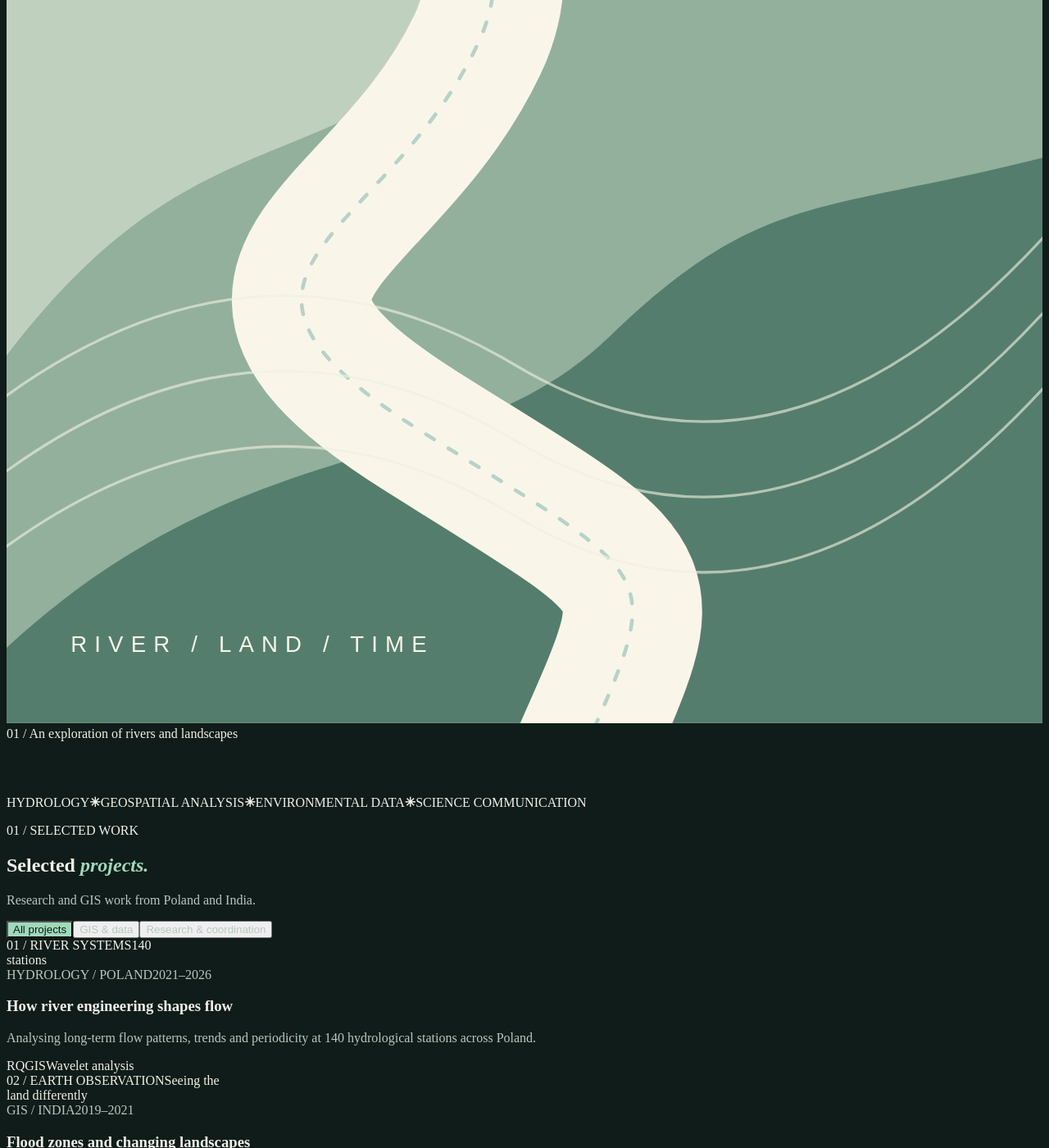
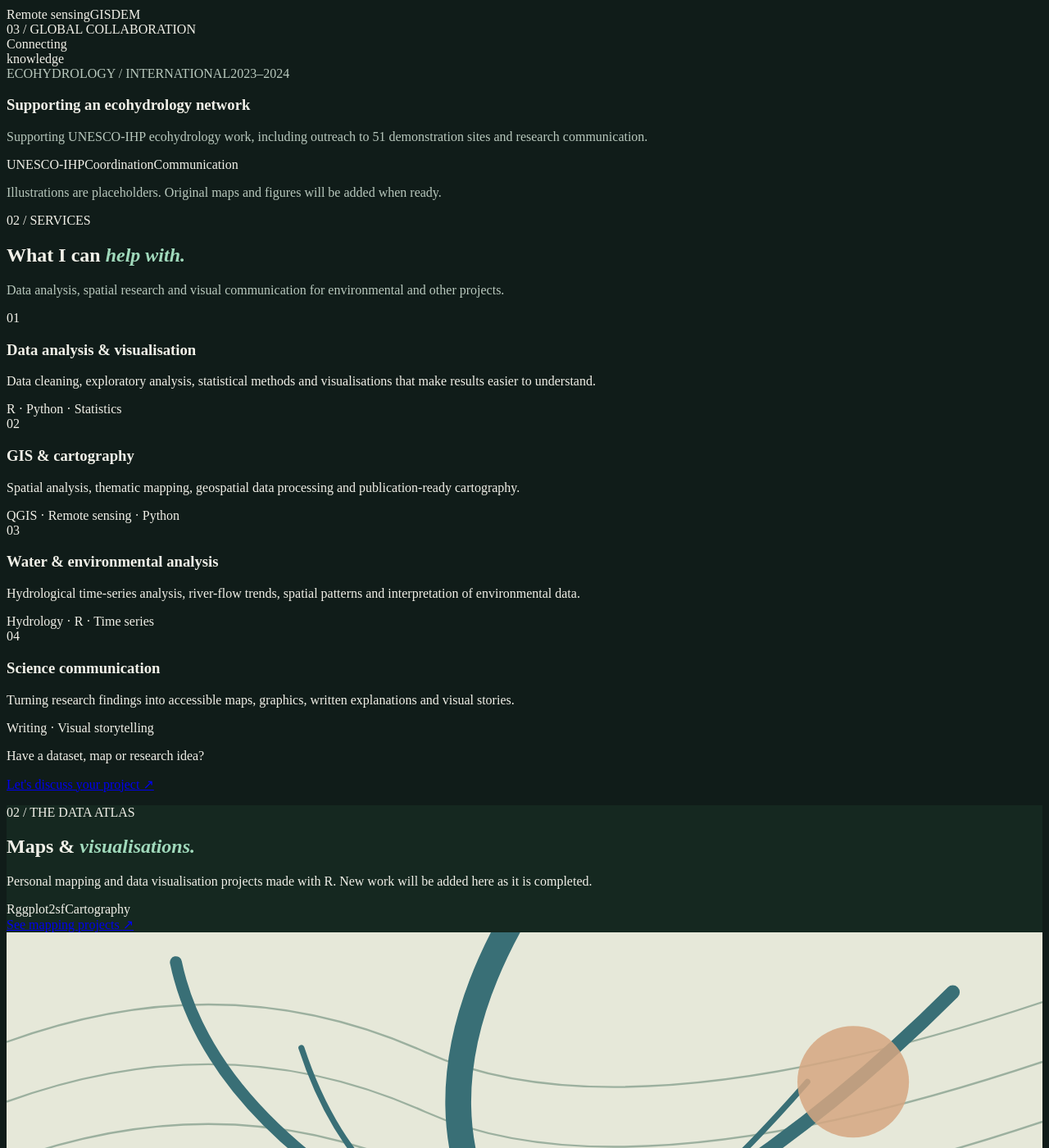
Before and after one commit to Troctolite/Troctolite.github.io, a Jekyll site: the page built from index.html, in a window 1280 px wide and 1400 px high, scrolled down 1346 px. Shown: the whole window at 82% size. Built offline with Jekyll 4.4.1, drawn with Linux system fonts in a browser that asks for light colours; some of the changed text lies outside the part shown.

Commit message:
Update index.html

```diff
--- a/index.html
+++ b/index.html
@@ -2,47 +2,71 @@
 layout: default
 ---
   <main id="main">
+
 <section class="hero shell" aria-labelledby="hero-heading">
+
   <div class="hero-copy">
-        <p class="eyebrow"><span class="small-rule"></span> HYDROLOGY / GIS / DATA VISUALISATION</p>
-        <h1 id="hero-heading">Hydrology, maps, <em>and environmental data.</em></h1>
-        <p class="hero-lede">I’m Geetika Chauhan, a hydrologist and GIS analyst based in Warsaw. My work focuses on river systems, spatial analysis and environmental data.</p>
-        <p class="hero-support">Here you can find my research, mapping projects, writing and comics.</p>
-        <div class="hero-actions"><a class="button button-primary" href="{{ "/projects/" | relative_url }}">Explore my work <span aria-hidden="true">↗</span></a><a class="text-link" href="{{ "/cv/" | relative_url }}">View CV <span aria-hidden="true">↗</span></a><a class="text-link" href="{{ "/about/" | relative_url }}">About me <span aria-hidden="true">↗</span></a></div>
-        <p class="location-line">Based in Warsaw, Poland <span aria-hidden="true">✳</span> Hydrology · GIS · Visual storytelling</p>
+    <p class="eyebrow">
+      <span class="small-rule"></span>
+      WATER & ENVIRONMENTAL DATA ANALYST
+    </p>
+
+    <h1 id="hero-heading">
+      From data to <em>understanding.</em>
+    </h1>
+
+    <p class="hero-lede">
+      I'm Geetika Chauhan, a hydrologist and data analyst
+      working with environmental datasets, GIS and
+      statistical methods.
+    </p>
+
+    <p class="hero-support">
+      I analyse data, create maps and communicate results
+      through clear visualisations. My specialisation is
+      water and environmental data, but I also work on
+      projects across other fields.
+    </p>
+
+    <div class="hero-actions">
+      <a class="button button-primary"
+         href="{{ '/projects/' | relative_url }}">
+        Explore my projects ↗
+      </a>
+
+      <a class="button button-outline"
+         href="{{ '/contact/' | relative_url }}">
+        Work with me ↗
+      </a>
+
+      <a class="text-link"
+         href="{{ '/cv/' | relative_url }}">
+        View CV ↗
+      </a>
+    </div>
+
+    <p class="location-line">
+      Based in Warsaw, Poland · Open to employment
+      and freelance collaborations
+    </p>
   </div>
 
   <div class="hero-art">
     <img
+      class="hero-map"
       src="{{ '/images/vitula%20lung.png' | relative_url }}"
-    alt="The Vistula river basin in Poland, visualised using Strahler stream order."
-    class="hero-map"
+      alt="The Vistula River Basin, visualised using
+      Strahler stream order."
       loading="eager"
       fetchpriority="high"
-    decoding="async"
     >
     <span class="art-caption">
       The Vistula Basin · QGIS · HydroRIVERS
     </span>
   </div>
 
-        <svg viewBox="0 0 550 620" xmlns="http://www.w3.org/2000/svg" aria-hidden="true">
-          <rect width="550" height="620" rx="4" fill="#dce4d7"/>
-          <path d="M0 130C140 40 240 92 350 0H550V620H0Z" fill="#c0d0be"/>
-          <path d="M0 425C95 300 160 332 240 260S410 198 550 120V620H0Z" fill="#93b09d"/>
-          <path d="M0 580C130 460 240 492 320 415S430 350 550 320V620H0Z" fill="#557d6d"/>
-          <path d="M160 -30C120 100 300 155 250 260S85 380 220 465 350 535 300 650" fill="none" stroke="#f9f6e9" stroke-width="74" stroke-linecap="round"/>
-          <path d="M160 -30C120 100 300 155 250 260S85 380 220 465 350 535 300 650" fill="none" stroke="#b7d2c9" stroke-width="2" stroke-linecap="round" stroke-dasharray="5 9"/>
-          <g fill="none" stroke="#eff1df" stroke-width="1.4" opacity=".62">
-            <path d="M-30 120Q130 10 245 110T570 40"/><path d="M-30 160Q130 50 245 150T570 80"/><path d="M-30 200Q130 90 245 190T570 120"/>
-            <path d="M-30 470Q120 340 270 430T570 340"/><path d="M-30 510Q120 380 270 470T570 380"/><path d="M-30 550Q120 420 270 510T570 420"/>
-          </g>
-          <circle cx="434" cy="108" r="43" fill="#e7c8a6"/><circle cx="434" cy="108" r="62" fill="none" stroke="#f6edda" stroke-width="1"/>
-          <text x="34" y="582" fill="#f8f6e9" font-family="sans-serif" font-size="12" letter-spacing="4">RIVER / LAND / TIME</text>
-        </svg>
-        <span class="art-caption">01 / An exploration of rivers and landscapes</span>
-      </div>
 </section>
+
 
     <section class="marquee" aria-label="Areas of work"><div class="shell marquee-inner"><span>HYDROLOGY</span><b>✳</b><span>GEOSPATIAL ANALYSIS</span><b>✳</b><span>ENVIRONMENTAL DATA</span><b>✳</b><span>SCIENCE COMMUNICATION</span></div></section>
 
@@ -55,6 +79,87 @@ layout: default
         <article class="project-card" data-category="research"><div class="project-visual visual-unesco"><span class="visual-index">03 / GLOBAL COLLABORATION</span><div class="orbit orbit-one"></div><div class="orbit orbit-two"></div><div class="orbit orbit-three"></div><span class="visual-title small">Connecting<br>knowledge</span></div><div class="project-meta"><span>ECOHYDROLOGY / INTERNATIONAL</span><span>2023–2024</span></div><h3>Supporting an ecohydrology network</h3><p>Supporting UNESCO-IHP ecohydrology work, including outreach to 51 demonstration sites and research communication.</p><div class="tags"><span>UNESCO-IHP</span><span>Coordination</span><span>Communication</span></div></article>
       </div>
       <p class="section-note">Illustrations are placeholders. Original maps and figures will be added when ready.</p>
+    </section>
+
+<section class="services-section" id="services">
+  <div class="shell">
+
+    <div class="section-head">
+      <div>
+        <p class="eyebrow">02 / SERVICES</p>
+        <h2>What I can <em>help with.</em></h2>
+      </div>
+      <p>
+        Data analysis, spatial research and visual
+        communication for environmental and other projects.
+      </p>
+    </div>
+
+    <div class="services-grid">
+
+      <article class="service-card">
+        <span class="service-number">01</span>
+        <h3>Data analysis & visualisation</h3>
+        <p>
+          Data cleaning, exploratory analysis,
+          statistical methods and visualisations
+          that make results easier to understand.
+        </p>
+        <span class="service-tools">
+          R · Python · Statistics
+        </span>
+      </article>
+
+      <article class="service-card">
+        <span class="service-number">02</span>
+        <h3>GIS & cartography</h3>
+        <p>
+          Spatial analysis, thematic mapping,
+          geospatial data processing and
+          publication-ready cartography.
+        </p>
+        <span class="service-tools">
+          QGIS · Remote sensing · Python
+        </span>
+      </article>
+
+      <article class="service-card">
+        <span class="service-number">03</span>
+        <h3>Water & environmental analysis</h3>
+        <p>
+          Hydrological time-series analysis,
+          river-flow trends, spatial patterns
+          and interpretation of environmental data.
+        </p>
+        <span class="service-tools">
+          Hydrology · R · Time series
+        </span>
+      </article>
+
+      <article class="service-card">
+        <span class="service-number">04</span>
+        <h3>Science communication</h3>
+        <p>
+          Turning research findings into
+          accessible maps, graphics, written
+          explanations and visual stories.
+        </p>
+        <span class="service-tools">
+          Writing · Visual storytelling
+        </span>
+      </article>
+
+    </div>
+
+    <div class="services-footer">
+      <p>Have a dataset, map or research idea?</p>
+      <a class="text-link"
+         href="{{ '/contact/' | relative_url }}">
+        Let's discuss your project ↗
+      </a>
+    </div>
+
+  </div>
 </section>
 
     <section class="atlas-band" id="atlas" aria-labelledby="atlas-heading">
```
Lines whose indentation alone changed are shown as unchanged.
